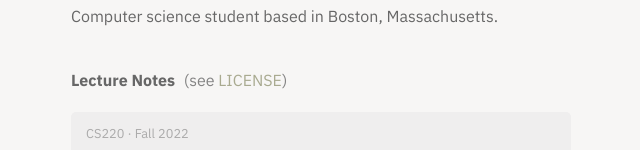
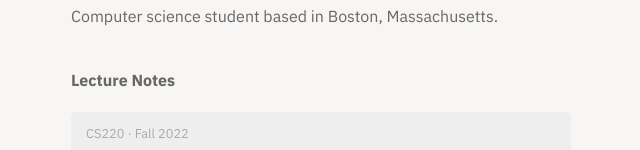
Before and after one commit to fib/fib.rip, a SvelteKit app: page / in a window 1280 px wide. Shown: the part 153-303 px from the top of the page, without its empty margins (319-959 px from the left). Built offline with nearby package versions, Linux system fonts and the light colour scheme.

Commit message:
remove license

```diff
--- a/src/routes/+page.svelte
+++ b/src/routes/+page.svelte
@@ -17,11 +17,6 @@
 <div id="notes">
     <div id="notes-header">
         <header id="notes-title">Lecture Notes</header>
-        <span class="text-light"
-            >(see <a href="https://gh.fib.rip/lecture-notes/LICENSE.txt"
-                >LICENSE</a
-            >)</span
-        >
     </div>
     {#each notes as note}
         <NotesCard {...note} />
```
